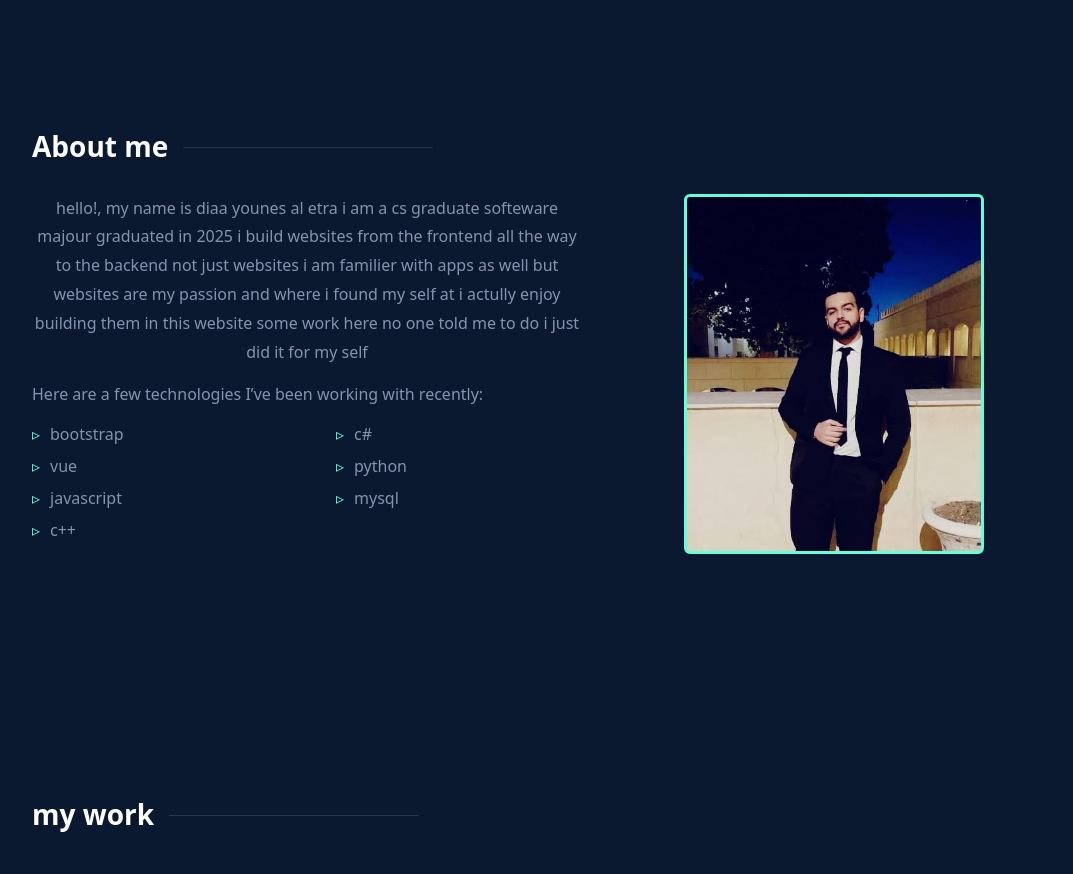
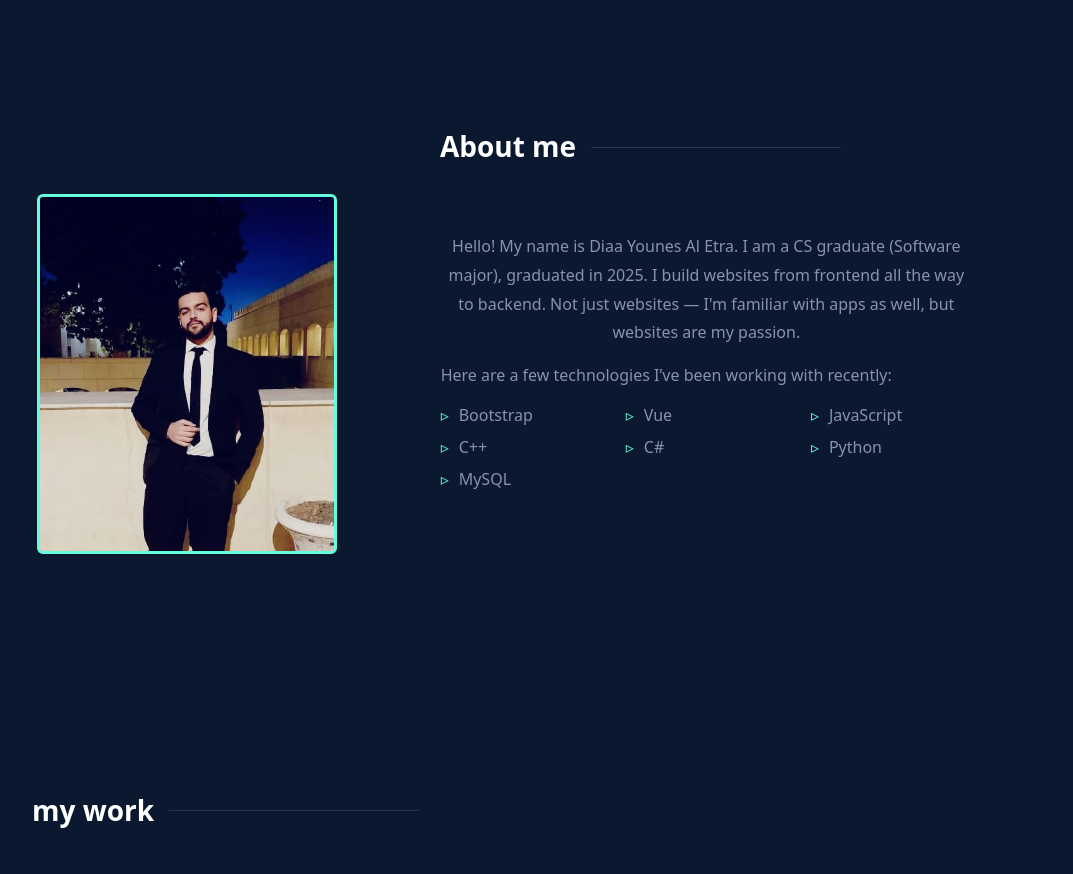
Before and after one commit to diaa234/Portfolio, a plain HTML site: page index.html in a window 1280 px wide. Shown: the part 840-1714 px from the top of the page, without its empty margins (68-1141 px from the left). Drawn offline with nearby package versions, Linux system fonts and the light colour scheme.

Commit message:
Fix About section layout for mobile

```diff
--- a/index.html
+++ b/index.html
@@ -37,28 +37,54 @@
     </section>
 
     <section id="about">
-        <h2 class="title">About me</h2>
-        <div class="imgbox"><img class="hero img-thumbnail rounded float-end" src="images/WhatsApp Image 2026-03-05 at 10.57.46 PM.jpeg" alt=""></div>
+      <div class="container">
 
-        <p class="aboutpara"> hello!, my name is diaa younes al etra i am a cs graduate softeware majour
-            graduated in 2025 i build websites from the frontend all the way to the backend
-            not just websites i am familier with apps as well but websites are my passion
-            and where i found my self at i actully enjoy building them in this website
-            some work here no one told me to do i just did it for my self </p>
-            <p>Here are a few technologies I’ve been working with recently:</p>
-            <ul class="thelist">
-                <li>bootstrap</li>
-                <li>vue</li>
-                <li>javascript</li>
-                <li>c++</li>
-                <li>c#</li>
-                <li>python</li>
-                <li>mysql</li>
+        <h2 class="title text-center">About me</h2>
+
+        <div class="row align-items-center">
+
+          <!-- Image -->
+          <div class="col-12 col-md-4 mb-4 mb-md-0">
+            <div class="imgbox">
+              <img
+              class="hero img-thumbnail rounded img-fluid"
+              src="images/WhatsApp Image 2026-03-05 at 10.57.46 PM.jpeg"
+              alt="">
+            </div>
+          </div>
 
 
+          <div class="col-md-1"></div>
+
+
+          <!-- Text -->
+          <div class="col-12 col-md-7">
+
+            <p class="aboutpara">
+            Hello! My name is Diaa Younes Al Etra. I am a CS graduate (Software major),
+            graduated in 2025. I build websites from frontend all the way to backend.
+            Not just websites — I'm familiar with apps as well, but websites are my passion.
+            </p>
+
+            <p>Here are a few technologies I’ve been working with recently:</p>
+
+            <ul class="thelist row">
+              <li class="col-6 col-md-4">Bootstrap</li>
+              <li class="col-6 col-md-4">Vue</li>
+              <li class="col-6 col-md-4">JavaScript</li>
+              <li class="col-6 col-md-4">C++</li>
+              <li class="col-6 col-md-4">C#</li>
+              <li class="col-6 col-md-4">Python</li>
+              <li class="col-6 col-md-4">MySQL</li>
             </ul>
 
+          </div>
+
+        </div>
+
+      </div>
     </section>
+
     <section id="work">
         <h2 class="title">my work</h2>
         <div class="projects-container">
--- a/styles.css
+++ b/styles.css
@@ -167,7 +167,7 @@ section{
     height:360px;
     overflow:hidden;
     float:right;
-    margin-left:60px;
+
     border:3px solid #64ffda;
     border-radius:6px;
 }
@@ -182,6 +182,12 @@ section{
     object-fit:cover;
     object-position:20% 10%;
     transform:scale(1.35);
+
+
+
+        max-width:350px;
+
+
 }
 
 .aboutpara{
```
